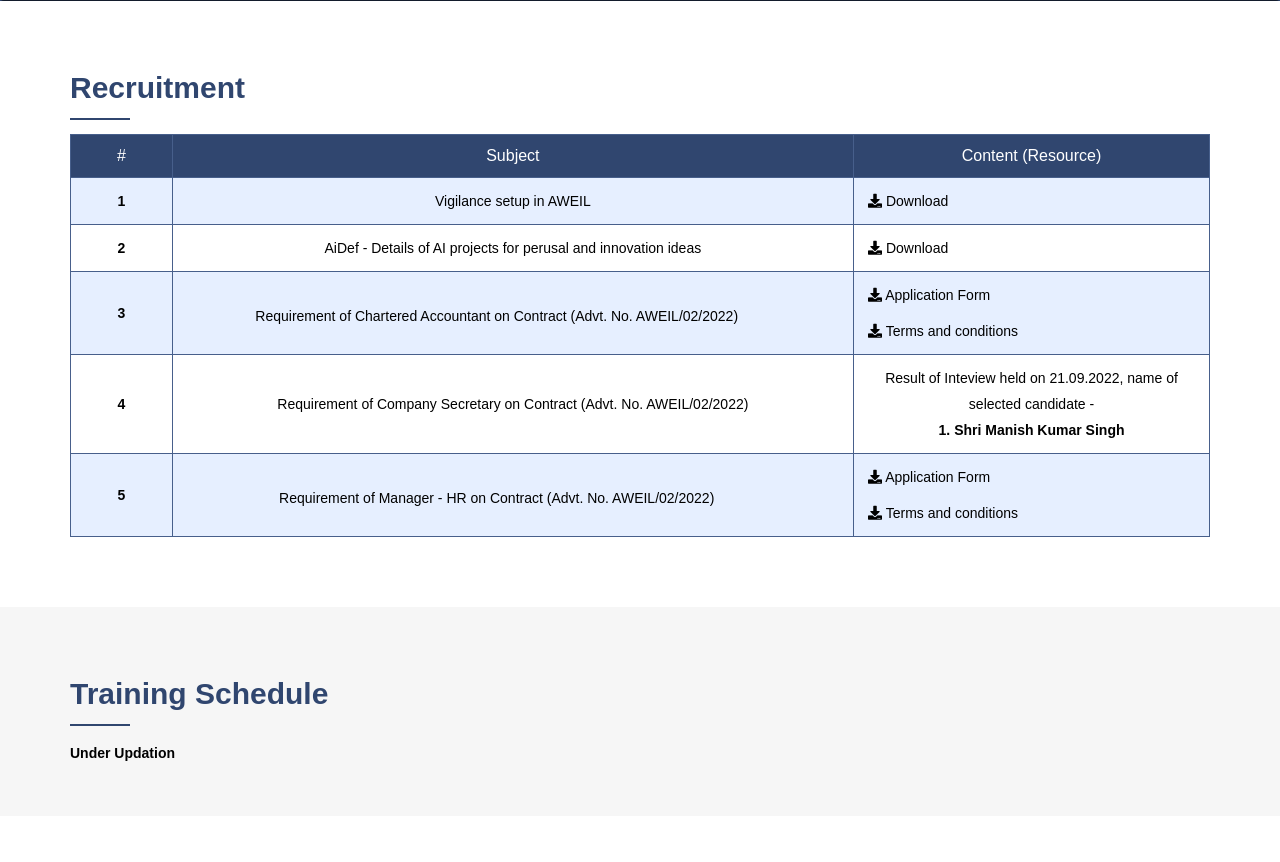
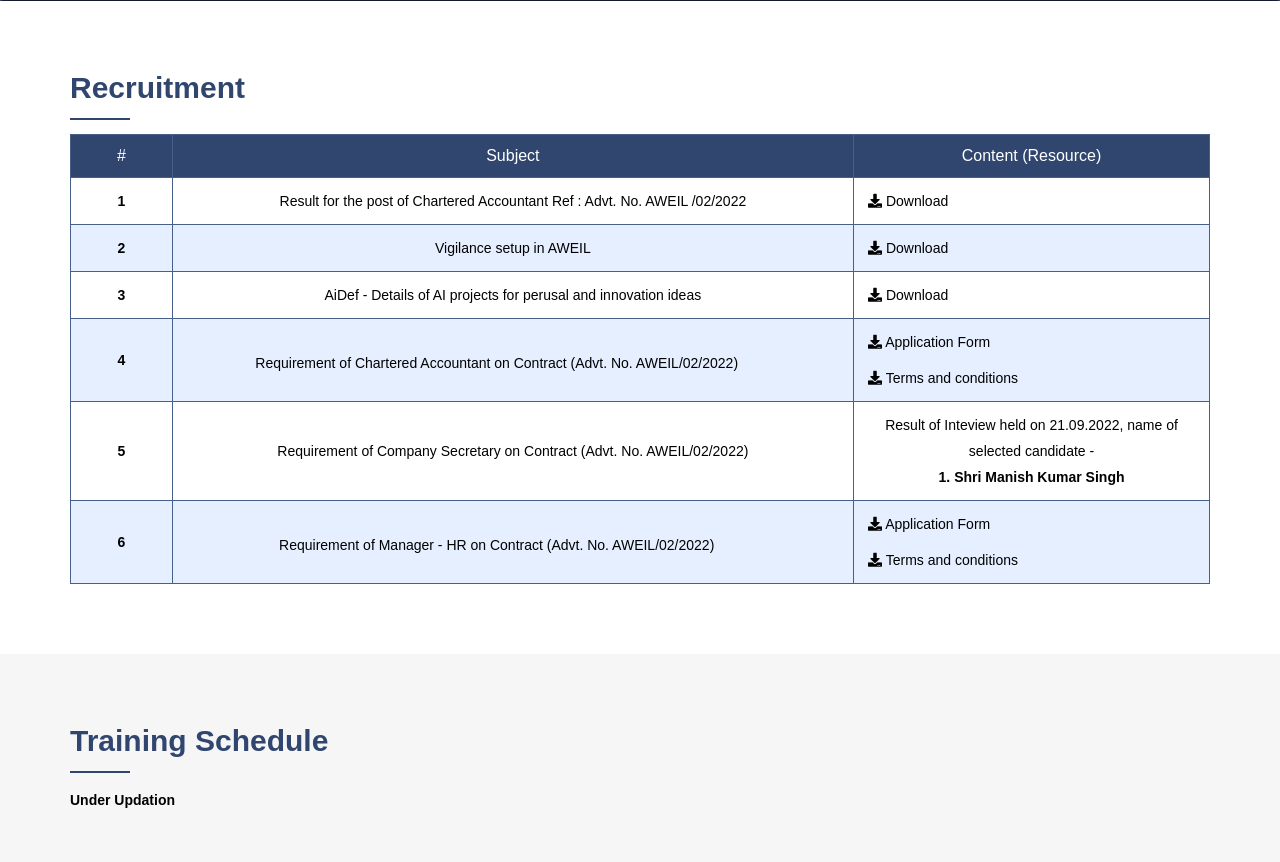
Before and after one commit to piyushfgk/aweil, a CodeIgniter app: page /database/notice in a window 1280 px wide. Shown: the part 323-1185 px from the top of the page. Run offline with CodeIgniter, Linux system fonts and the light colour scheme; some web fonts are replaced.

Commit message:
CA Result Upload

```diff
--- a/proapp/views/en/notice.php
+++ b/proapp/views/en/notice.php
@@ -67,22 +67,30 @@
 								</tr>
 							</thead>
 							<tbody>
+                            <tr>
                                 <tr>
                                     <td><strong>1</strong></td>
+                                    <td class="blink">Result for the post of Chartered Accountant Ref : Advt. No. AWEIL /02/2022</td>
+                                    <td class="text-left">
+                                        <p ><a class="pl-4" href="/download/recruitment/Result CA.pdf" target="__blank"><i class="fa fa-download"></i> Download</a></p>
+                                    </td>
+                                </tr>
+                                <tr>
+                                    <td><strong>2</strong></td>
                                     <td class="blink">Vigilance setup in AWEIL</td>
                                     <td class="text-left">
                                         <p ><a class="pl-4" href="/download/Vigilance Setup in AWEIL.pdf" target="__blank"><i class="fa fa-download"></i> Download</a></p>
                                     </td>
                                 </tr>
                                 <tr>
-                                    <td><strong>2</strong></td>
+                                    <td><strong>3</strong></td>
                                     <td class="blink">AiDef - Details of AI projects for perusal and innovation ideas</td>
                                     <td class="text-left">
                                         <p ><a class="pl-4" href="/download/ai-2022.pdf" target="__blank"><i class="fa fa-download"></i> Download</a></p>
                                     </td>
                                 </tr>
                                 <tr>
-                                    <td><strong>3</strong></td>
+                                    <td><strong>4</strong></td>
                                     <td class="blink blink-new">Requirement of Chartered Accountant on Contract (Advt. No. AWEIL/02/2022)</td>
                                     <td class="text-left">
                                         <p ><a class="pl-4" href="/download/recruitment/Form -POST-CA.pdf" target="__blank"><i class="fa fa-download"></i> Application Form</a></p>
@@ -90,7 +98,7 @@
                                     </td>
                                 </tr>
                                 <tr>
-                                    <td><strong>4</strong></td>
+                                    <td><strong>5</strong></td>
                                     <td class="">Requirement of Company Secretary on Contract (Advt. No. AWEIL/02/2022)</td>
                                     <td>
                                         <!-- <p ><a class="pl-4" href="/download/recruitment/August_2022/CS form.pdf" target="__blank"><i class="fa fa-download"></i> Application Form</a></p>
@@ -102,7 +110,7 @@
                                     </td>
                                 </tr>
                                 <tr>
-                                    <td><strong>5</strong></td>
+                                    <td><strong>6</strong></td>
                                     <td class="blink blink-new">Requirement of Manager - HR on Contract (Advt. No. AWEIL/02/2022)</td>
                                     <td class="text-left">
                                         <p ><a class="pl-4" href="/download/recruitment/Form - Manager HR.pdf" target="__blank"><i class="fa fa-download"></i> Application Form</a></p>
```
Also changed, not shown: proapp/views/hi/notice.php (+11 -4 lines).
